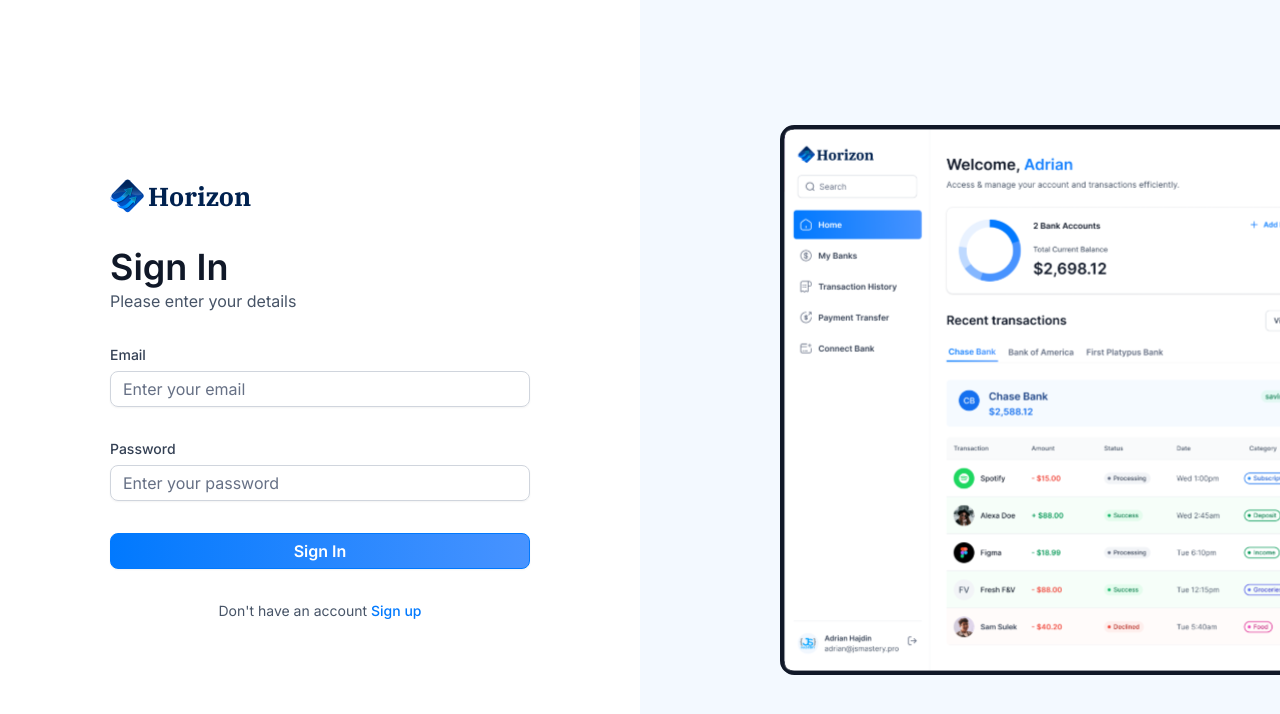
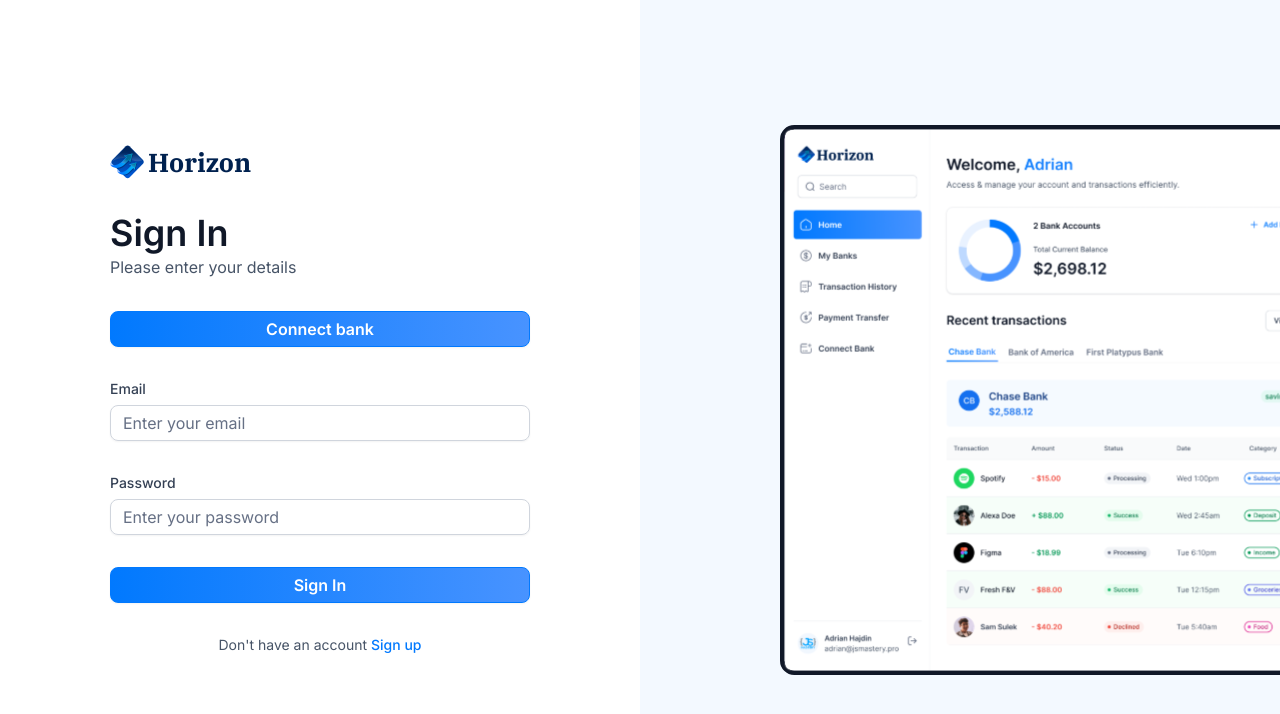
Before and after one commit to yann1294/banking, a Next.js app: page /sign-in in a window 1280 px wide. Shown: the top 714 px of the page. Built offline with nearby package versions, Linux system fonts and the light colour scheme.

Commit message:
begining plaid services integration

```diff
--- a/components/AuthForm.tsx
+++ b/components/AuthForm.tsx
@@ -23,6 +23,7 @@
 import SignUp from "@/app/(auth)/sign-up/page";
 import { useRouter } from "next/navigation";
 import { signIn, signUp } from "@/lib/actions/user.actions";
+import PlaidLink from "./PlaidLink";
 
 const AuthForm = ({ type }: { type: string }) => {
   const [user, setUser] = useState(null);
@@ -94,9 +95,11 @@
           </h1>
         </div>
       </header>
-      {user ? (
-        <div className="flex flex-col gap-4">{/* PlaidLink */}</div>
-      ) : (
+      {/*  {user ? (*/}
+      <div className="flex flex-col gap-4">
+        <PlaidLink user={user} variant="primary" />
+      </div>
+      {/*  ) : ( */}
       <>
         <Form {...form}>
           <form onSubmit={form.handleSubmit(onSubmit)} className="space-y-8">
@@ -203,7 +206,7 @@
           </Link>
         </footer>
       </>
-      )}
+      {/* )} */}
     </section>
   );
 };
--- /dev/null
+++ b/components/PlaidLink.tsx
@@ -0,0 +1,21 @@
+import React from "react";
+import { Button } from "./ui/button";
+
+const PlaidLink = ({ user, variant }: PlaidLinkProps) => {
+  return (
+    <>
+      {variant === "primary" ? (
+        <Button className="plaidlink-primary" onClick={() => {}}>
+          {" "}
+          Connect bank{" "}
+        </Button>
+      ) : variant === "ghost" ? (
+        <Button>Connect bank</Button>
+      ) : (
+        <Button>Connect bank</Button>
+      )}
+    </>
+  );
+};
+
+export default PlaidLink;
--- a/package.json
+++ b/package.json
@@ -21,12 +21,14 @@
     "lucide-react": "^0.438.0",
     "next": "14.2.7",
     "node-appwrite": "^14.1.0",
+    "plaid": "^27.0.0",
     "query-string": "^9.1.0",
     "react": "^18",
     "react-chartjs-2": "^5.2.0",
     "react-countup": "^6.5.3",
     "react-dom": "^18",
     "react-hook-form": "^7.53.0",
+    "react-plaid-link": "^3.6.0",
     "tailwind-merge": "^2.5.2",
     "tailwindcss-animate": "^1.0.7",
     "zod": "^3.23.8"
```
Also changed, not shown: lib/plaid.ts (added, +13 -0 lines), 2 other files (tests, documents, lock files or other folders). Lines whose indentation alone changed are shown as unchanged.
